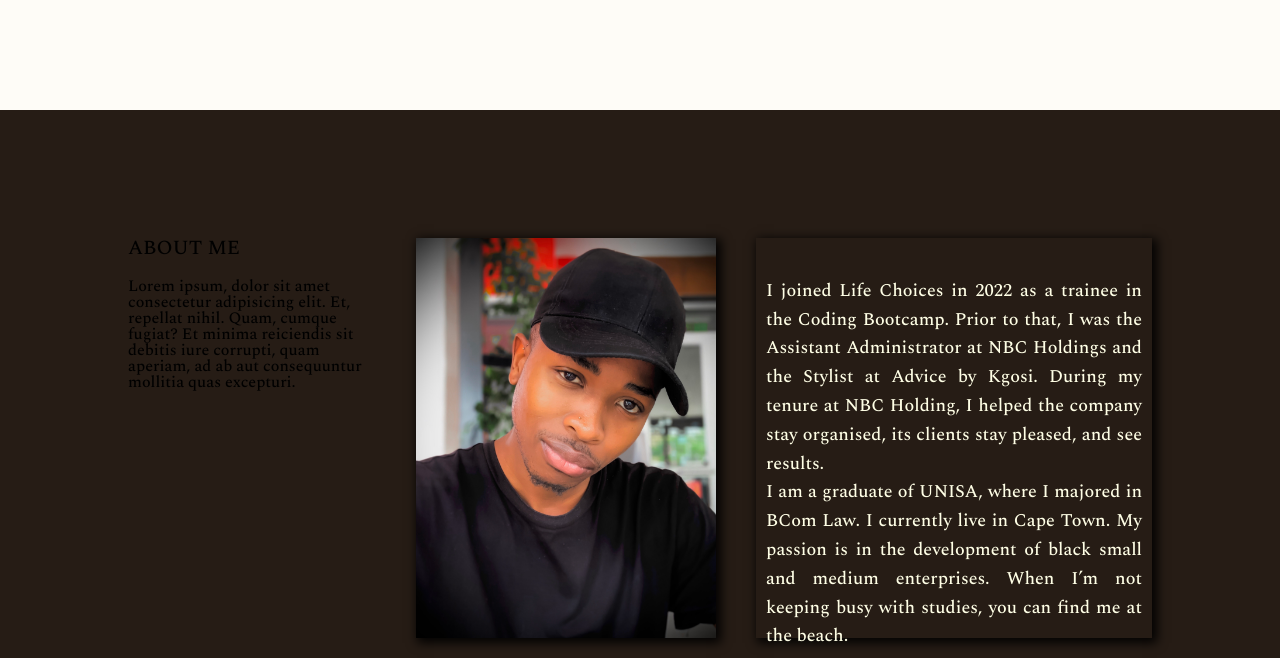
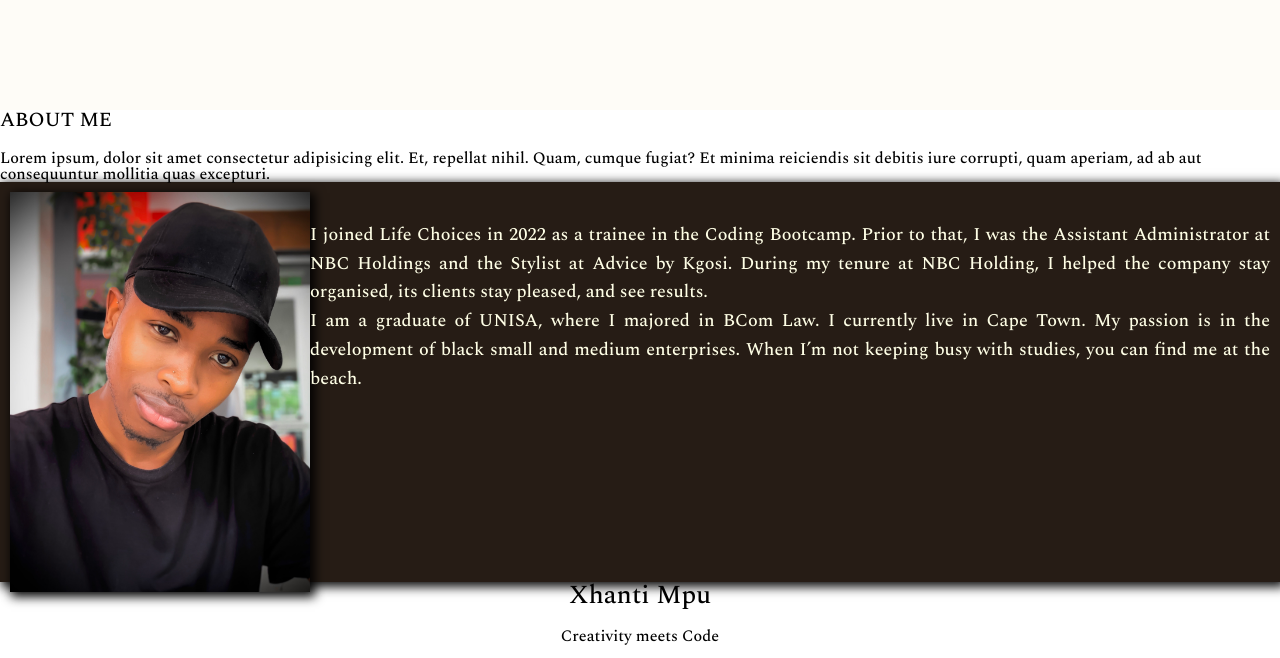
Before and after one commit to Xhanticode/Personal-Portfolio, a plain HTML site: page index.html in a window 1280 px wide. Shown: the part 690-1348 px from the top of the page. Drawn offline with nearby package versions, Linux system fonts and the light colour scheme.

Commit message:
second push

```diff
--- a/index.html
+++ b/index.html
@@ -9,7 +9,8 @@
     <link rel="preconnect" href="https://fonts.googleapis.com" />
     <link rel="preconnect" href="https://fonts.gstatic.com" crossorigin />
     <link href="https://fonts.googleapis.com/css2?family=Spectral:wght@500&display=swap" rel="stylesheet" />
-  </head>
+<script src="https://kit.fontawesome.com/bb1e3003a2.js" crossorigin="anonymous"></script>
+</head>
   <body>
 
 
@@ -42,13 +43,14 @@
 
     <!-- About Page  -->
     <section id="about">
-      <div>
-        <div id="space"><h2>ABOUT ME</h2></div>
+      <div >
+        <div id="abouthead">
+            <h2>ABOUT ME</h2>
         <p>Lorem ipsum, dolor sit amet consectetur adipisicing elit. Et, repellat nihil. Quam, cumque fugiat? Et minima reiciendis sit debitis iure corrupti, quam aperiam, ad ab aut consequuntur mollitia quas excepturi.</p>
-
-      </div>
-      <div><img src="./Images/IMG_5811 (2).jpg" /></div>
-      <div class="about-text">
+        </div>
+      <div class="aboutcontent">
+      <img src="./Images/IMG_5811 (2).jpg" />
+      <div class="abouttext">
 
         <p>
           <br>I joined Life Choices in 2022 as a trainee in the Coding Bootcamp.
@@ -60,6 +62,7 @@
           you can find me at the beach.
         </p>
       </div>
+    </div>
     </section>
 
     <section>
--- a/styles.css
+++ b/styles.css
@@ -121,21 +121,19 @@ p {
 
 #navbar {
   display: block;
-  margin-top: 10px;
-  margin: 0px;
-  padding: 0px;
+  left: 0px;
+
+  padding: 20px;
   list-style: none;
 }
 
 #nav a {
-  text-orientation: mixed;
-  display: flex;
   height: 100vh;
 
   color: #261c15;
 
   margin-left: 20px;
-  position: fixed;
+  position: absolute;
 }
 
 #developer {
@@ -151,24 +149,18 @@ p {
   position: absolute;
 }
 /* About Page  */
-#about {
-  display: flex;
-  background-color: #261c15;
-  padding: 10%;
-  flex-direction: row;
-  justify-content: space-around;
-  align-items: flex-start;
-  gap: 40px;
+.abouthead {
+  text-align: center;
+  justify-content: center;
 }
 
-.about-text {
+.aboutcontent {
   font-size: 18px;
   color: #ffffe6;
   line-height: 1.6;
   text-align: justify;
   text-justify: inter-word;
   display: flex;
-  flex-direction: column;
   justify-content: flex-start;
   height: 400px;
   width: auto;
```
